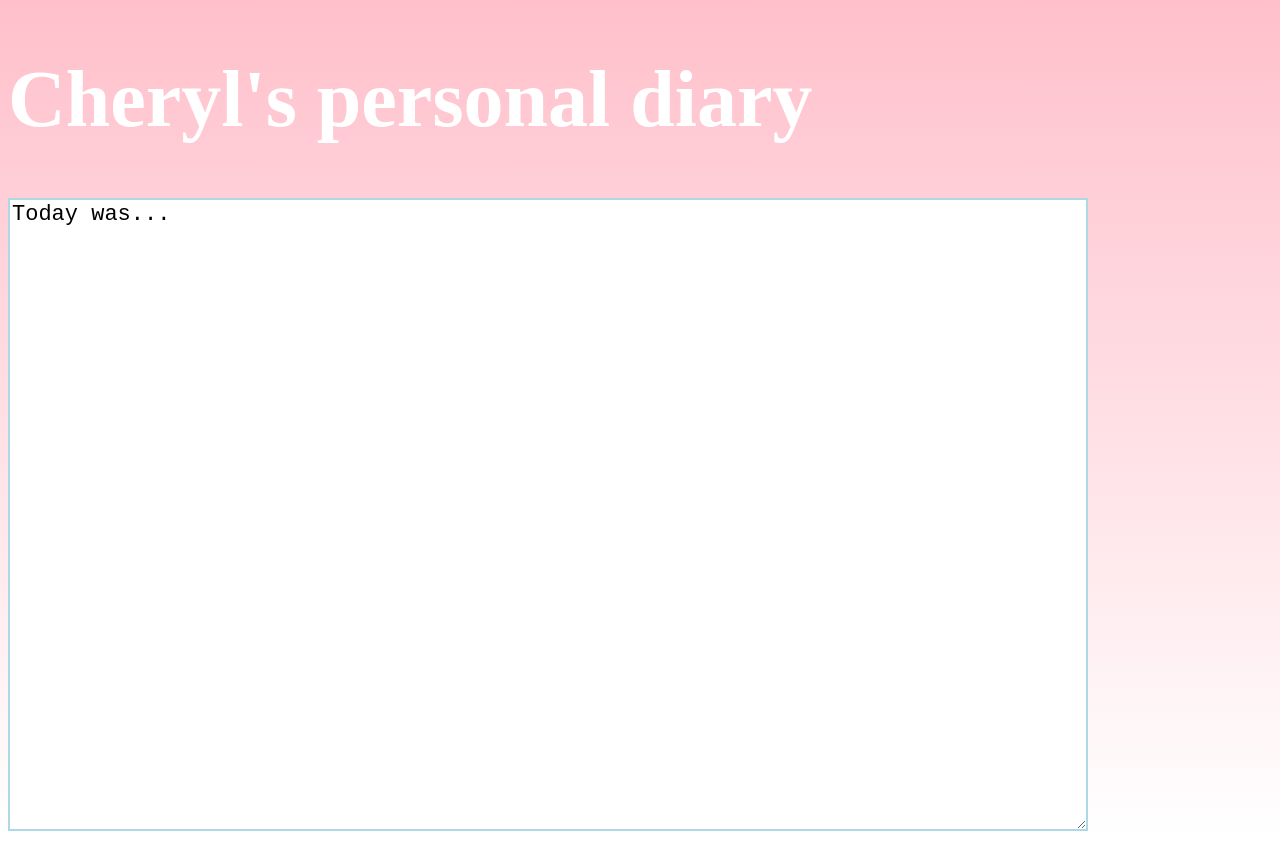
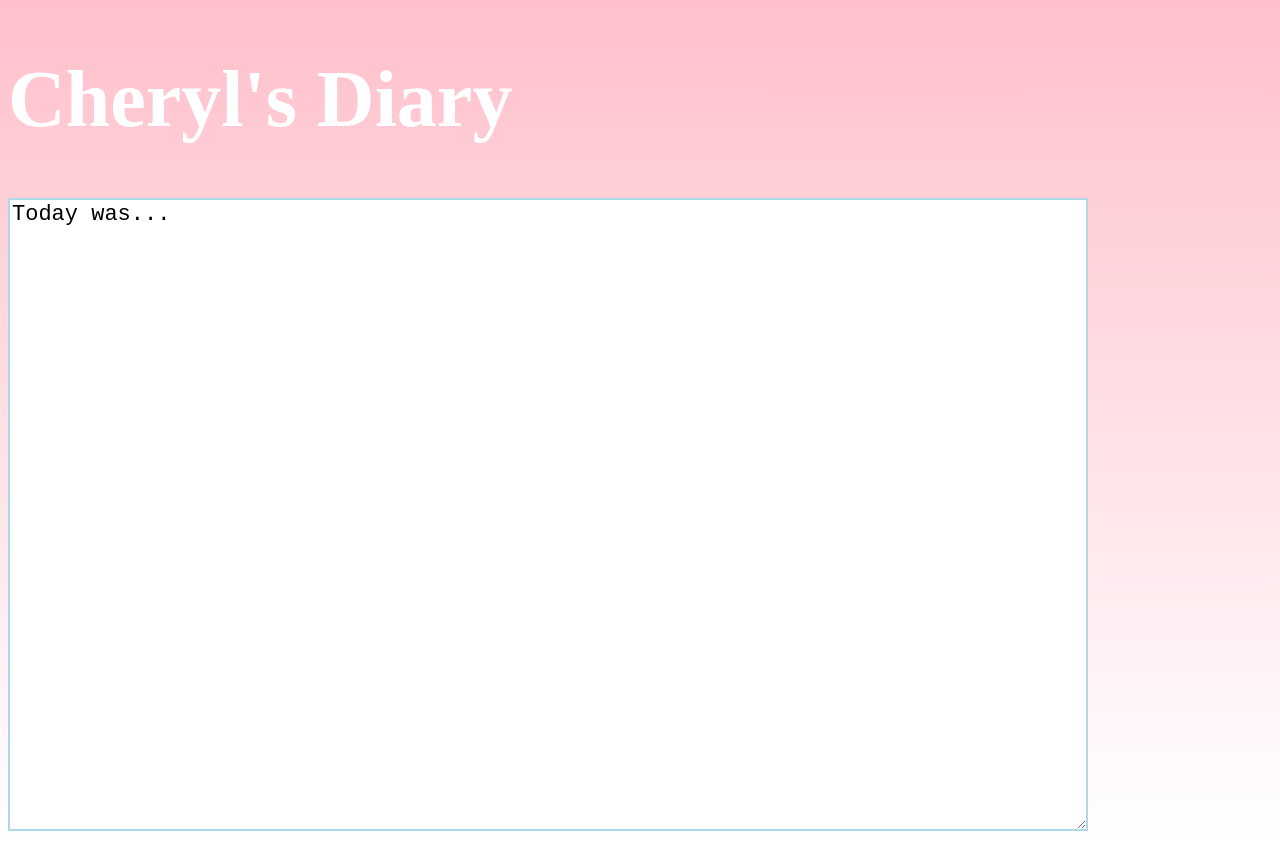
Before and after one commit to cherylngql/diary-project, a plain HTML site: page diary-entry.html in a window 1280 px wide. Drawn offline with Linux system fonts and the light colour scheme.

Commit message:
deleted "personal"

```diff
--- a/diary-entry.html
+++ b/diary-entry.html
@@ -7,7 +7,7 @@
 
   <body>
     <header>
-      <h1>Cheryl's personal diary</h1>
+      <h1>Cheryl's Diary</h1>
     </header>
 
     <div id="entry">
```
